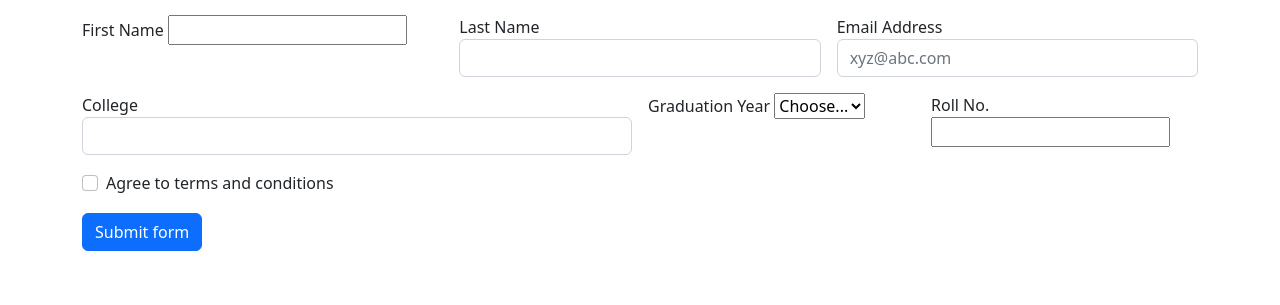
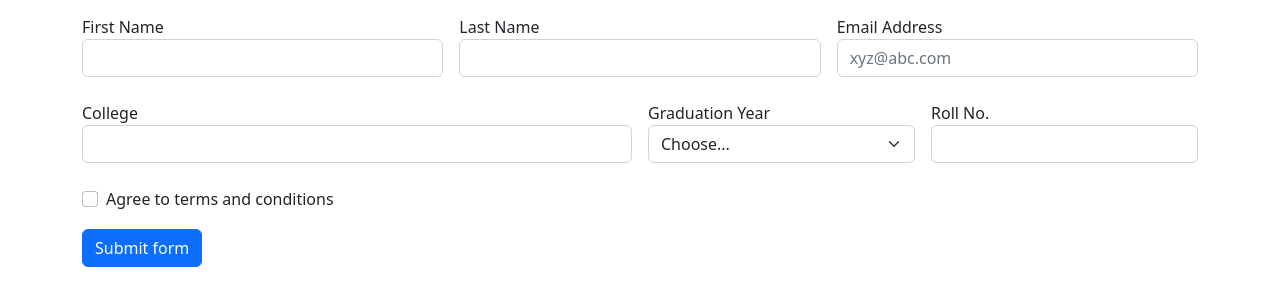
Before and after one commit to acciojob/bootstrap-form-easy-HarishPrb28, a website: page main.html in a window 1280 px wide. Shown: the part 53-358 px from the top of the page. Drawn offline with nearby package versions, Linux system fonts and the light colour scheme.

Commit message:
created a submission

```diff
--- a/main.html
+++ b/main.html
@@ -29,7 +29,7 @@
 
 <div class="col-md-4">
       <label for="first-name-input">First Name</label>
-   <input type="text" class="form-label" id="first-name-input"  name="First Name" required>
+   <input type="text" class="form-control form-label" id="first-name-input"  name="First Name" required>
  <div class="invalid-feedback">
           First name required
         </div>
@@ -59,7 +59,7 @@
 </div>
 	  <div class=" col-md-3">
 	<label for="grad-year-select">Graduation Year</label>
-     <select id="grad-year-select" class="form-label" required>
+     <select id="grad-year-select" class="form-select form-label" required>
         <option selected disabled value="">Choose...</option>
         <option>2020</option>
 		<option>2021</option>
@@ -73,7 +73,7 @@
 </div>
 	  <div class="col-md-3">
 	<label for="roll-no-input">Roll No.</label>
-      <input type="text" class="form-label" id="roll-no-input" name="Roll No." required>
+      <input type="text" class="form-control form-label" id="roll-no-input" name="Roll No." required>
 		   <div class="invalid-feedback">
         Please provide a valid Roll No.
       </div>
```
